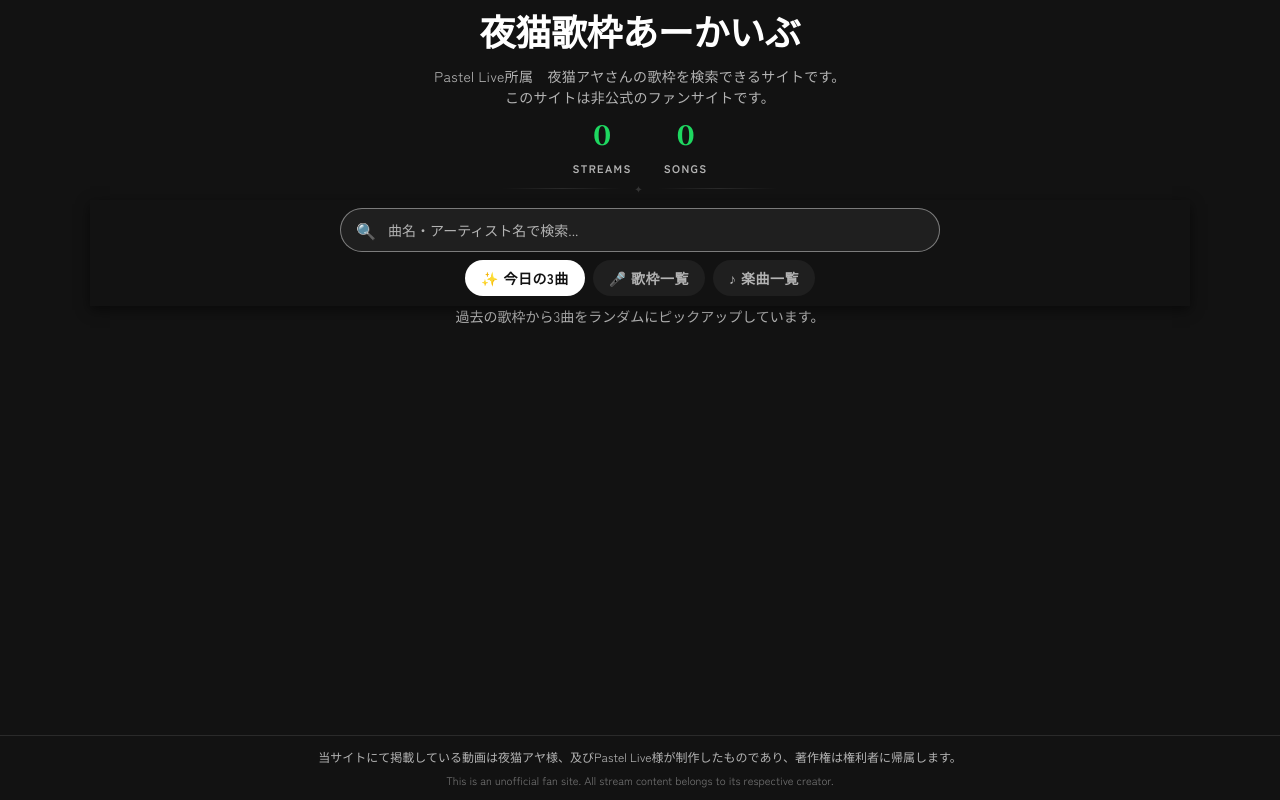
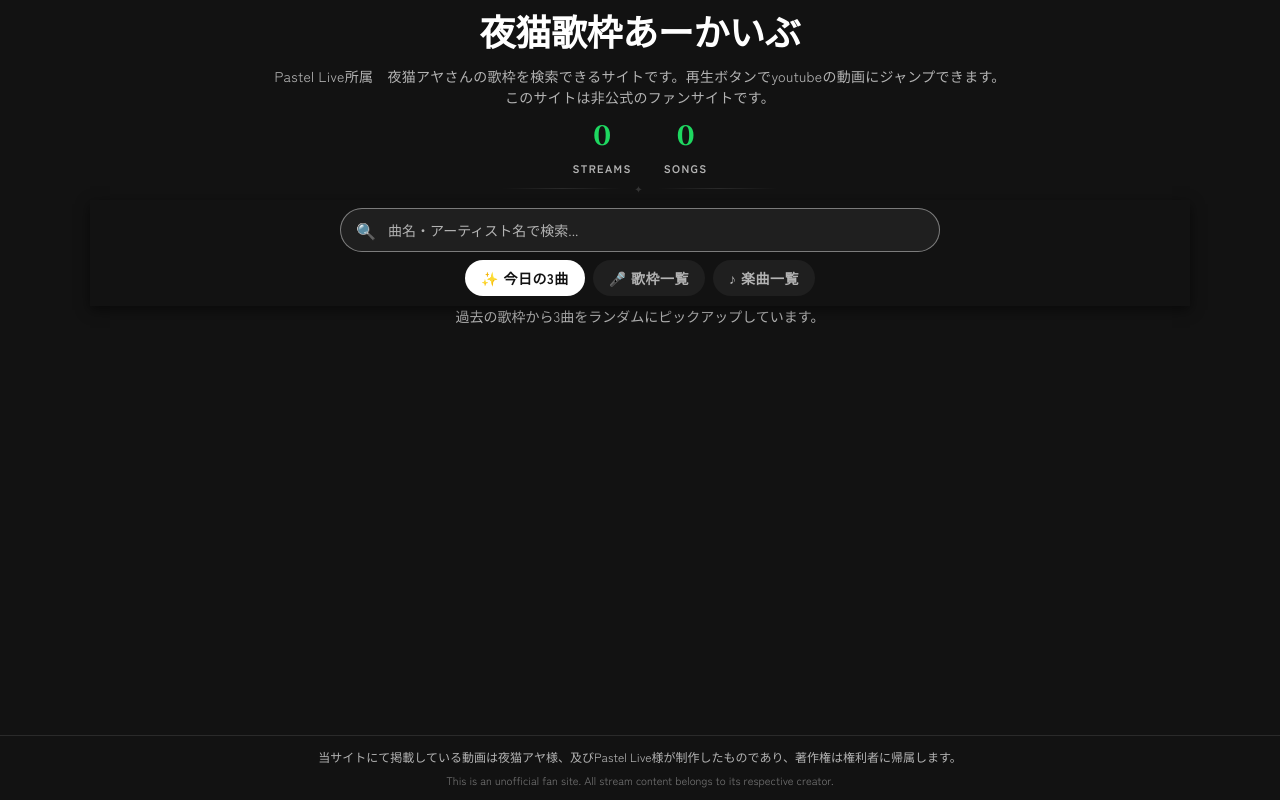
Before and after one commit to yoppyyyy/yoneko-utawaku, a website: page site/index.html in a window 1280 px wide. Drawn offline with Linux system fonts and the light colour scheme; no server answers.

Commit message:
fix description

```diff
--- a/site/index.html
+++ b/site/index.html
@@ -15,7 +15,7 @@
   <!-- ==================== HEADER (C-1) ==================== -->
   <header>
     <div class="site-title">夜猫歌枠あーかいぶ</div>
-    <div class="site-subtitle">Pastel Live所属　夜猫アヤさんの歌枠を検索できるサイトです。</div>
+    <div class="site-subtitle">Pastel Live所属　夜猫アヤさんの歌枠を検索できるサイトです。再生ボタンでyoutubeの動画にジャンプできます。</div>
     <div class="site-subtitle">このサイトは非公式のファンサイトです。</div>
   </header>
 
```
